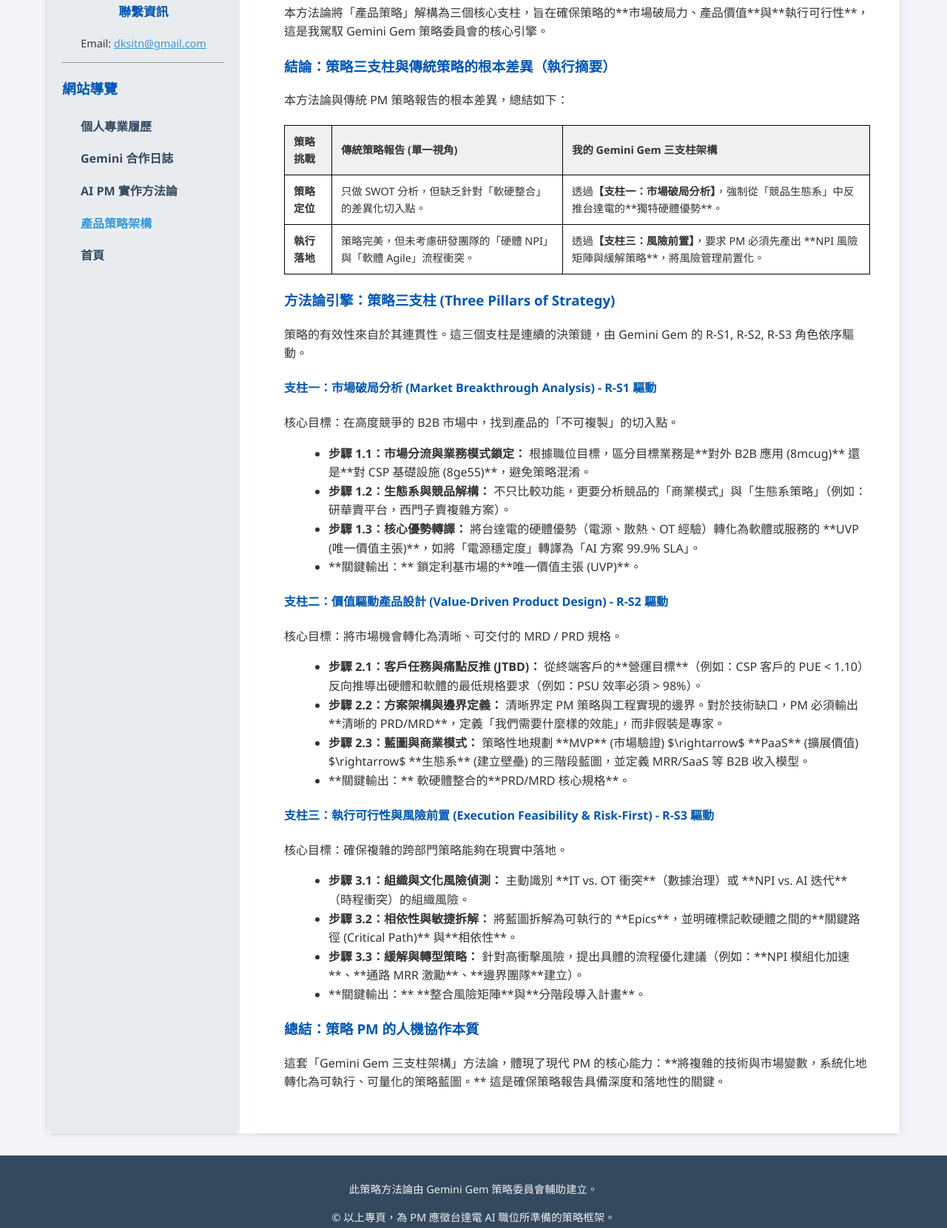
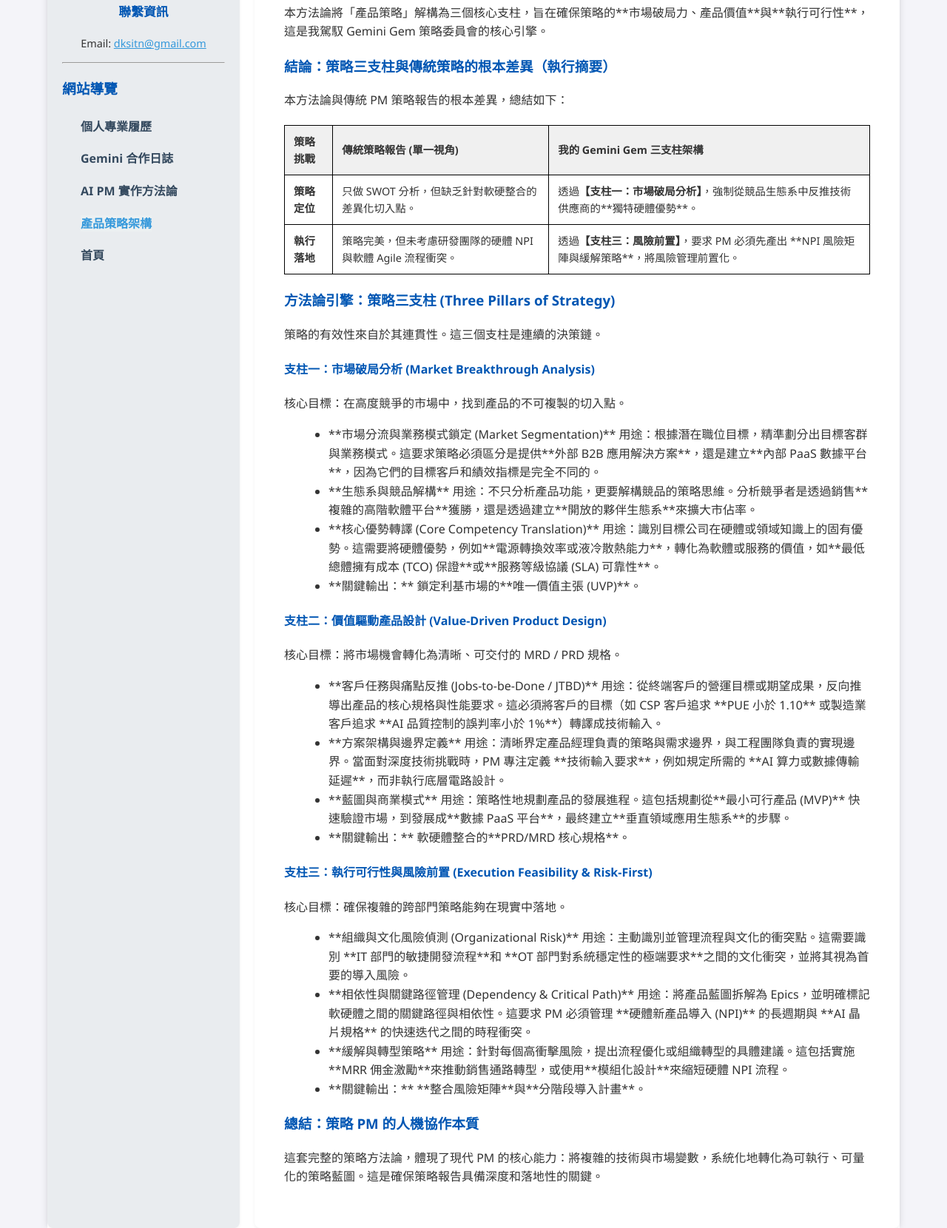
Before and after one commit to dksitn/my-resume-v1, a website: page pd_strategy.html in a window 1280 px wide. Shown: the part 342-2002 px from the top of the page at 74% size. Drawn offline with Linux system fonts and the light colour scheme.

Commit message:
更新產品策略方法論

```diff
--- a/pd_strategy.html
+++ b/pd_strategy.html
@@ -4,8 +4,8 @@
     <meta charset="UTF-8">
     <meta name="viewport" content="width=device-width, initial-scale=1.0">
 
-    <meta name="description" content="Gemini Gem 策略委員會的「三支柱」產品策略方法論。解構如何從市場分析、產品設計到執行風險管理，實現軟硬體整合的策略落地。">
-    <title>AI 產品策略方法論：Gemini Gem 三支柱架構 - 產品經理</title>
+    <meta name="description" content="Gemini Gem 策略委員會的「三支柱」產品策略方法論。解構如何從市場分析、產品設計到執行風險管理，實現複雜軟硬體整合策略的落地。">
+    <title>AI 產品策略方法論：Gemini Gem 三支柱架構 - 產品策略架構</title>
 
     <script async src="https://www.googtagmanager.com/gtag/js?id=G-TZ5HPBYDWV"></script>
     <script>
@@ -16,7 +16,7 @@
     </script>
     <link rel="stylesheet" href="style.css">
     <style>
-        /* 由於我不能訪問 style.css，這裡提供核心樣式確保可讀性 */
+        /* 為了確保顯示結構，此處仍保留基礎樣式 */
         body { font-family: 'Segoe UI', Tahoma, Geneva, Verdana, sans-serif; line-height: 1.6; margin: 0; padding: 0; background-color: #f4f4f9; color: #333; }
         .page-container { display: flex; max-width: 1200px; margin: 0 auto; background: #fff; box-shadow: 0 0 10px rgba(0,0,0,0.1); }
         .sidebar { width: 250px; padding: 20px; background-color: #e9ecef; }
@@ -74,7 +74,7 @@
             <section>
                 <h2>我的核心邏輯：從實戰抽象化的產品策略方法論</h2>
                 <p>
-                    在應徵台達電 (Delta) 等涉及複雜「AI 軟體 + 工業硬體」整合的 Technical PM 職位時，我們不能只憑經驗，而必須依賴一套系統化的策略框架。
+                    在應對涉及複雜「AI 軟體 + 工業硬體」整合的高階產品策略職位時，我們不能只憑經驗，而必須依賴一套系統化的策略框架。
                 </p>
                 <p>
                     本方法論將「產品策略」解構為三個核心支柱，旨在確保策略的**市場破局力、產品價值**與**執行可行性**，這是我駕馭 Gemini Gem 策略委員會的核心引擎。
@@ -96,12 +96,12 @@
                     <tbody>
                         <tr>
                             <td data-label="策略挑戰"><strong>策略定位</strong></td>
-                            <td data-label="單一視角">只做 SWOT 分析，但缺乏針對「軟硬整合」的差異化切入點。</td>
-                            <td data-label="三支柱架構">透過<strong>【支柱一：市場破局分析】</strong>，強制從「競品生態系」中反推台達電的**獨特硬體優勢**。</td>
+                            <td data-label="單一視角">只做 SWOT 分析，但缺乏針對軟硬整合的差異化切入點。</td>
+                            <td data-label="三支柱架構">透過<strong>【支柱一：市場破局分析】</strong>，強制從競品生態系中反推技術供應商的**獨特硬體優勢**。</td>
                         </tr>
                         <tr>
                             <td data-label="策略挑戰"><strong>執行落地</strong></td>
-                            <td data-label="單一視角">策略完美，但未考慮研發團隊的「硬體 NPI」與「軟體 Agile」流程衝突。</td>
+                            <td data-label="單一視角">策略完美，但未考慮研發團隊的硬體 NPI 與軟體 Agile 流程衝突。</td>
                             <td data-label="三支柱架構">透過<strong>【支柱三：風險前置】</strong>，要求 PM 必須先產出 **NPI 風險矩陣與緩解策略**，將風險管理前置化。</td>
                         </tr>
                     </tbody>
@@ -111,52 +111,70 @@
             <section>
                 <h3>方法論引擎：策略三支柱 (Three Pillars of Strategy)</h3>
                 <p>
-                    策略的有效性來自於其連貫性。這三個支柱是連續的決策鏈，由 Gemini Gem 的 R-S1, R-S2, R-S3 角色依序驅動。
+                    策略的有效性來自於其連貫性。這三個支柱是連續的決策鏈。
                 </p>
             </section>
 
             <section>
-                <h4>支柱一：市場破局分析 (Market Breakthrough Analysis) - R-S1 驅動</h4>
+                <h4>支柱一：市場破局分析 (Market Breakthrough Analysis)</h4>
                 <p>
-                    核心目標：在高度競爭的 B2B 市場中，找到產品的「不可複製」的切入點。
+                    核心目標：在高度競爭的市場中，找到產品的不可複製的切入點。
                 </p>
                 <ul>
-                    <li><strong>步驟 1.1：市場分流與業務模式鎖定：</strong> 根據職位目標，區分目標業務是**對外 B2B 應用 (8mcug)** 還是**對 CSP 基礎設施 (8ge55)**，避免策略混淆。</li>
-                    <li><strong>步驟 1.2：生態系與競品解構：</strong> 不只比較功能，更要分析競品的「商業模式」與「生態系策略」（例如：研華賣平台，西門子賣複雜方案）。</li>
-                    <li><strong>步驟 1.3：核心優勢轉譯：</strong> 將台達電的硬體優勢（電源、散熱、OT 經驗）轉化為軟體或服務的 **UVP (唯一價值主張)**，如將「電源穩定度」轉譯為「AI 方案 99.9% SLA」。</li>
+                    <li>**市場分流與業務模式鎖定 (Market Segmentation)**
+                        用途：根據潛在職位目標，精準劃分出目標客群與業務模式。這要求策略必須區分是提供**外部 B2B 應用解決方案**，還是建立**內部 PaaS 數據平台**，因為它們的目標客戶和績效指標是完全不同的。
+                    </li>
+                    <li>**生態系與競品解構**
+                        用途：不只分析產品功能，更要解構競品的策略思維。分析競爭者是透過銷售**複雜的高階軟體平台**獲勝，還是透過建立**開放的夥伴生態系**來擴大市佔率。
+                    </li>
+                    <li>**核心優勢轉譯 (Core Competency Translation)**
+                        用途：識別目標公司在硬體或領域知識上的固有優勢。這需要將硬體優勢，例如**電源轉換效率或液冷散熱能力**，轉化為軟體或服務的價值，如**最低總體擁有成本 (TCO) 保證**或**服務等級協議 (SLA) 可靠性**。
+                    </li>
                     <li>**關鍵輸出：** 鎖定利基市場的**唯一價值主張 (UVP)**。</li>
                 </ul>
             </section>
 
             <section>
-                <h4>支柱二：價值驅動產品設計 (Value-Driven Product Design) - R-S2 驅動</h4>
+                <h4>支柱二：價值驅動產品設計 (Value-Driven Product Design)</h4>
                 <p>
                     核心目標：將市場機會轉化為清晰、可交付的 MRD / PRD 規格。
                 </p>
                 <ul>
-                    <li><strong>步驟 2.1：客戶任務與痛點反推 (JTBD)：</strong> 從終端客戶的**營運目標**（例如：CSP 客戶的 PUE < 1.10）反向推導出硬體和軟體的最低規格要求（例如：PSU 效率必須 > 98%）。</li>
-                    <li><strong>步驟 2.2：方案架構與邊界定義：</strong> 清晰界定 PM 策略與工程實現的邊界。對於技術缺口，PM 必須輸出**清晰的 PRD/MRD**，定義「我們需要什麼樣的效能」，而非假裝是專家。</li>
-                    <li><strong>步驟 2.3：藍圖與商業模式：</strong> 策略性地規劃 **MVP** (市場驗證) $\rightarrow$ **PaaS** (擴展價值) $\rightarrow$ **生態系** (建立壁壘) 的三階段藍圖，並定義 MRR/SaaS 等 B2B 收入模型。</li>
+                    <li>**客戶任務與痛點反推 (Jobs-to-be-Done / JTBD)**
+                        用途：從終端客戶的營運目標或期望成果，反向推導出產品的核心規格與性能要求。這必須將客戶的目標（如 CSP 客戶追求 **PUE 小於 1.10** 或製造業客戶追求 **AI 品質控制的誤判率小於 1%**）轉譯成技術輸入。
+                    </li>
+                    <li>**方案架構與邊界定義**
+                        用途：清晰界定產品經理負責的策略與需求邊界，與工程團隊負責的實現邊界。當面對深度技術挑戰時，PM 專注定義 **技術輸入要求**，例如規定所需的 **AI 算力或數據傳輸延遲**，而非執行底層電路設計。
+                    </li>
+                    <li>**藍圖與商業模式**
+                        用途：策略性地規劃產品的發展進程。這包括規劃從**最小可行產品 (MVP)** 快速驗證市場，到發展成**數據 PaaS 平台**，最終建立**垂直領域應用生態系**的步驟。
+                    </li>
                     <li>**關鍵輸出：** 軟硬體整合的**PRD/MRD 核心規格**。</li>
                 </ul>
             </section>
 
             <section>
-                <h4>支柱三：執行可行性與風險前置 (Execution Feasibility & Risk-First) - R-S3 驅動</h4>
+                <h4>支柱三：執行可行性與風險前置 (Execution Feasibility & Risk-First)</h4>
                 <p>
                     核心目標：確保複雜的跨部門策略能夠在現實中落地。
                 </p>
                 <ul>
-                    <li><strong>步驟 3.1：組織與文化風險偵測：</strong> 主動識別 **IT vs. OT 衝突**（數據治理）或 **NPI vs. AI 迭代**（時程衝突）的組織風險。</li>
-                    <li><strong>步驟 3.2：相依性與敏捷拆解：</strong> 將藍圖拆解為可執行的 **Epics**，並明確標記軟硬體之間的**關鍵路徑 (Critical Path)** 與**相依性**。</li>
-                    <li><strong>步驟 3.3：緩解與轉型策略：</strong> 針對高衝擊風險，提出具體的流程優化建議（例如：**NPI 模組化加速**、**通路 MRR 激勵**、**邊界團隊**建立）。</li>
+                    <li>**組織與文化風險偵測 (Organizational Risk)**
+                        用途：主動識別並管理流程與文化的衝突點。這需要識別 **IT 部門的敏捷開發流程**和 **OT 部門對系統穩定性的極端要求**之間的文化衝突，並將其視為首要的導入風險。
+                    </li>
+                    <li>**相依性與關鍵路徑管理 (Dependency & Critical Path)**
+                        用途：將產品藍圖拆解為 Epics，並明確標記軟硬體之間的關鍵路徑與相依性。這要求 PM 必須管理 **硬體新產品導入 (NPI)** 的長週期與 **AI 晶片規格** 的快速迭代之間的時程衝突。
+                    </li>
+                    <li>**緩解與轉型策略**
+                        用途：針對每個高衝擊風險，提出流程優化或組織轉型的具體建議。這包括實施 **MRR 佣金激勵**來推動銷售通路轉型，或使用**模組化設計**來縮短硬體 NPI 流程。
+                    </li>
                     <li>**關鍵輸出：** **整合風險矩陣**與**分階段導入計畫**。</li>
                 </ul>
             </section>
 
             <section>
                 <h3>總結：策略 PM 的人機協作本質</h3>
-                <p>這套「Gemini Gem 三支柱架構」方法論，體現了現代 PM 的核心能力：**將複雜的技術與市場變數，系統化地轉化為可執行、可量化的策略藍圖。** 這是確保策略報告具備深度和落地性的關鍵。</p>
+                <p>這套完整的策略方法論，體現了現代 PM 的核心能力：將複雜的技術與市場變數，系統化地轉化為可執行、可量化的策略藍圖。這是確保策略報告具備深度和落地性的關鍵。</p>
             </section>
 
         </main>
@@ -164,7 +182,7 @@
 
     <footer>
         <p>此策略方法論由 Gemini Gem 策略委員會輔助建立。</p>
-        <p>&copy; 以上專頁，為 PM 應徵台達電 AI 職位所準備的策略框架。</p>
+        <p>&copy; 以上專頁，為高階產品經理職位所準備的策略框架。</p>
     </footer>
 
     <script src="main.js"></script>
```
